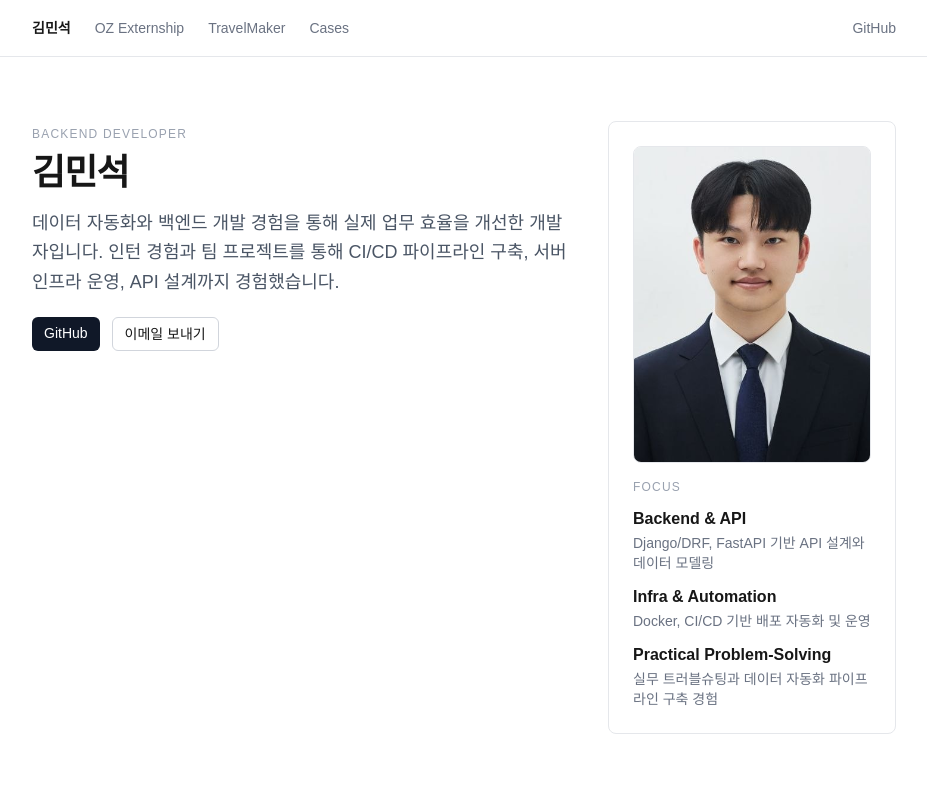
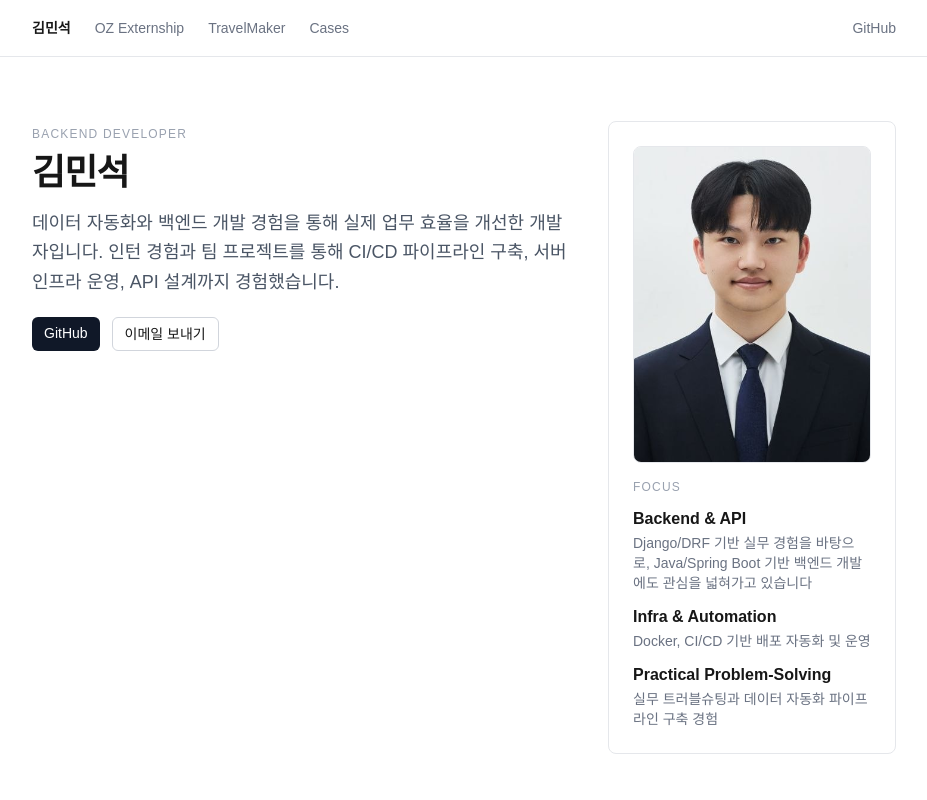
Before and after one commit to Mashiro2465/portfolio, a Next.js app: page / in a window 1280 px wide. Shown: the top 800 px of the page, without its empty margins (176-1103 px from the left). Built offline with nearby package versions, Linux system fonts and the light colour scheme.

Commit message:
Hero Focus 패널 문구에 Java/Spring Boot 관심 방향 추가

```diff
--- a/app/page.tsx
+++ b/app/page.tsx
@@ -8,7 +8,7 @@ import { projects, inProgressProjects } from '@/lib/projects'
 const focusAreas = [
   {
     title: 'Backend & API',
-    description: 'Django/DRF, FastAPI 기반 API 설계와 데이터 모델링',
+    description: 'Django/DRF 기반 실무 경험을 바탕으로, Java/Spring Boot 기반 백엔드 개발에도 관심을 넓혀가고 있습니다',
   },
   {
     title: 'Infra & Automation',
```
